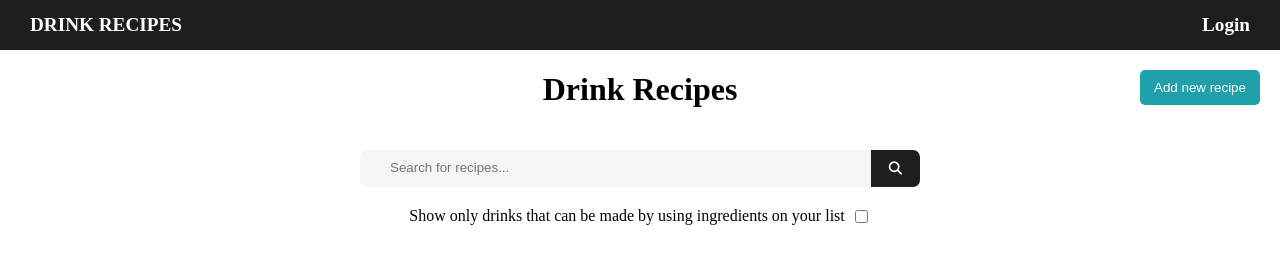
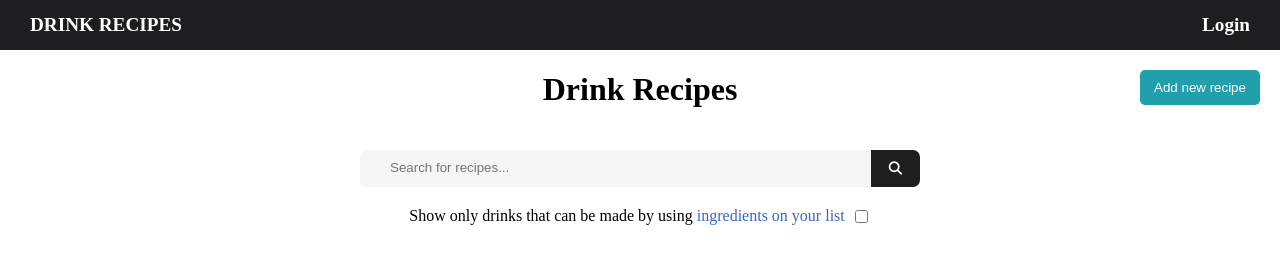
Before and after one commit to tommivk/drink-recipes, a Flask app: template templates/drinks.html in a window 1280 px wide. Shown: the top 264 px of the page. Run offline with Flask 2, Linux system fonts and the light colour scheme; the template is opened without the code that fills it: most values are stand-ins (such as "Sample title", 1, 10 or a date in 2020); some libraries are stand-ins or nearby versions.

Commit message:
add link to ingredient list

```diff
--- a/static/drinks.css
+++ b/static/drinks.css
@@ -45,6 +45,15 @@
     color: aqua;
 }
 
+.ingredients-link {
+    color: rgb(57 100 199);
+    text-decoration: none;
+}
+
+.ingredients-link:hover {
+    text-decoration: underline;
+}
+
 .add-recipe-button {
     position: absolute;
     top: 20px;
--- a/templates/drinks.html
+++ b/templates/drinks.html
@@ -14,7 +14,12 @@
                 <button type="submit"><span><i class="fa-solid fa-magnifying-glass"></i></span></button>
             </div>
             <div class="flex-align filter-checkbox">
-                <label>Show only drinks that can be made by using ingredients on your list</label>
+                <label>
+                    Show only drinks that can be made by using
+                    <a class="ingredients-link" href="/users/{{session.username}}/ingredients">
+                        ingredients on your list
+                    </a>
+                </label>
                 <input name="filter" type="checkbox" {% if request.args.get('filter')=='on' %} checked {% endif %}
                     onchange="handleFilterChange()">
             </div>
```
